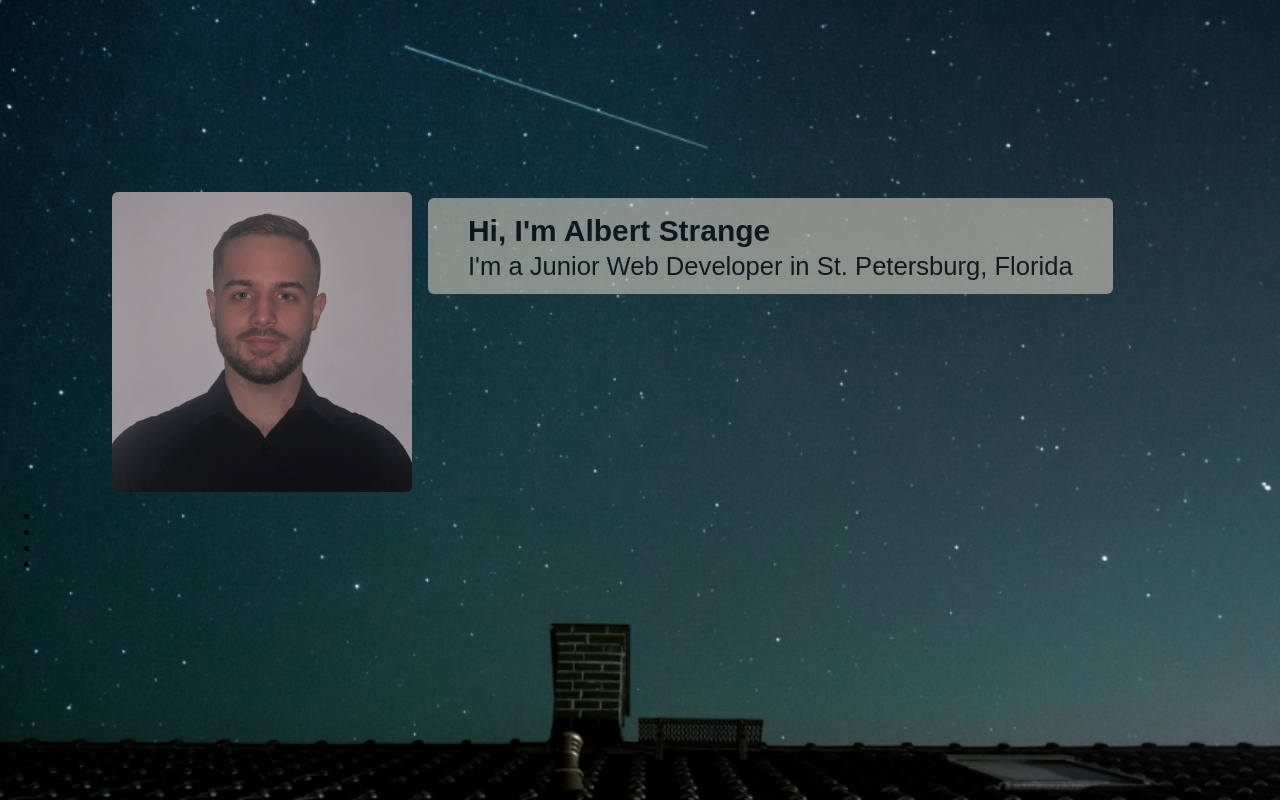
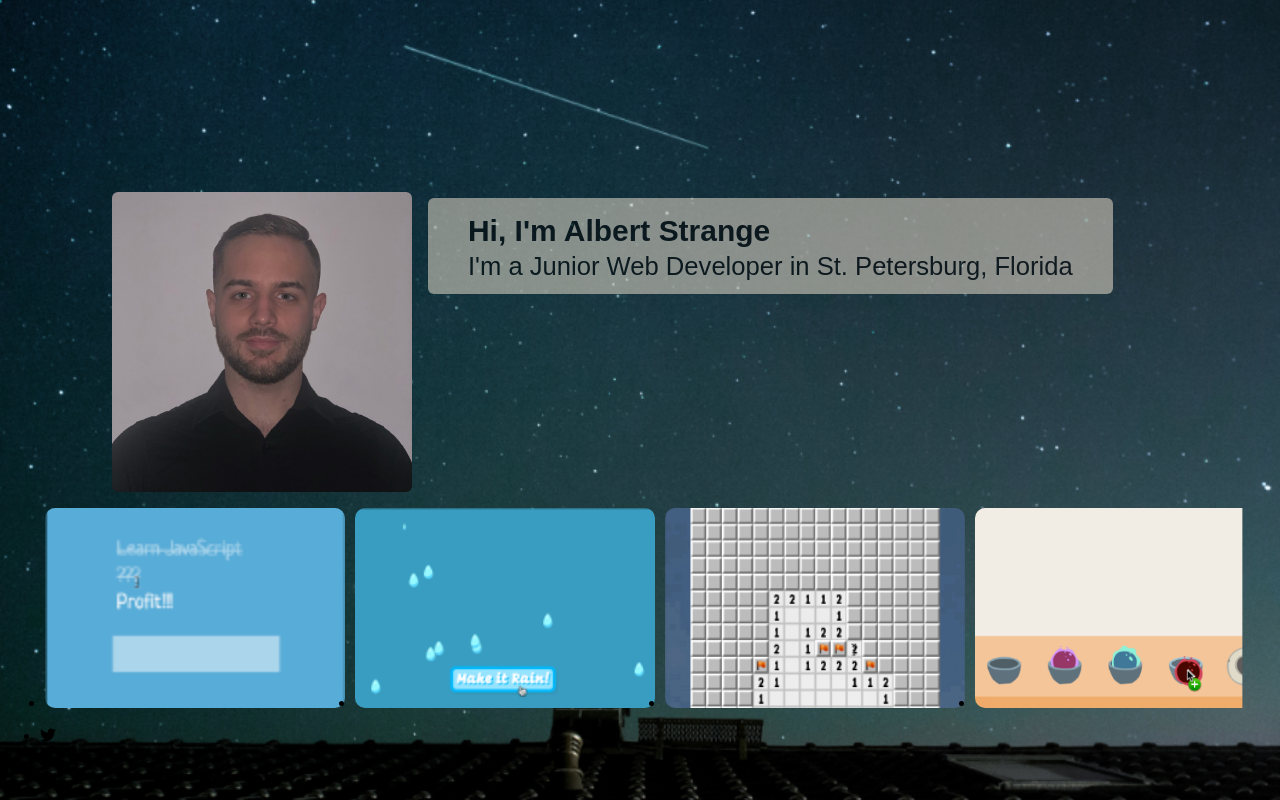
Before and after one commit to ads6495/mock, a website: page public/index.html in a window 1280 px wide. Drawn offline with Linux system fonts and the light colour scheme.

Commit message:
added section section with images and proper space

```diff
--- a/public/index.html
+++ b/public/index.html
@@ -1,17 +1,17 @@
 <!DOCTYPE html>
 <html>
+
 <head lang="en">
   <meta charset="UTF-8" />
   <meta name="viewport" content="width=device-width, initial-scale=1" />
   <title>Mock Portfolio</title>
   <link rel="shortcut icon" href="/favicon.ico" />
   <link rel="stylesheet" href="/screen.css" />
-    <link
-      href="https://fonts.googleapis.com/css?family=Roboto&display=swap"
-      rel="stylesheet"
-    />
+  <link href="https://fonts.googleapis.com/css?family=Roboto&display=swap" rel="stylesheet" />
+  <script src="https://kit.fontawesome.com/9bbab0fbd8.js"></script>
 </head>
 <!-- TITLE/HEADER WITH HEADSHOT -->
+
 <body class="bg">
   <div class="container1">
     <img src="./images/headshot.png" alt="" class="headshot" />
@@ -22,14 +22,30 @@
       </blockquote>
     </div>
   </div>
-
-    <div>
+  <!-- second section with 4 images -->
+  <div class="container2">
     <ul>
-        <li></li>
-        <li></li>
-        <li></li>
-        <li></li>
+      <li>
+        <img src="./images/one-list.png" alt="" srcset="">
+      </li>
+      <li>
+        <img src="./images/make-it-rain.png" alt="" srcset="">
+      </li>
+      <li>
+        <img src="./images/bomb-sniffer.png" alt="" srcset="">
+      </li>
+      <li>
+        <img src="./images/sensei-sense.png" alt="" srcset="">
+      </li>
     </ul>
   </div>
+
+  <footer>
+    <ul>
+      <li><i class="fab fa-twitter"></i></li>
+      <li><i class="fa fa-twitter"></i></li>
+    </ul>
+  </footer>
 </body>
+
 </html>
--- a/public/screen.css
+++ b/public/screen.css
@@ -44,3 +44,16 @@ body div div#quote-box {
   font-size: 1.6rem;
   line-height: .2;
 }
+
+div ul {
+  display: flex;
+  flex-direction: row;
+  justify-content: space-around;
+}
+
+.container2 ul li img {
+  width: 300px;
+  height: 200px;
+  object-fit: cover;
+  border-radius: 10px;
+}
```
Lines whose indentation alone changed are shown as unchanged.
